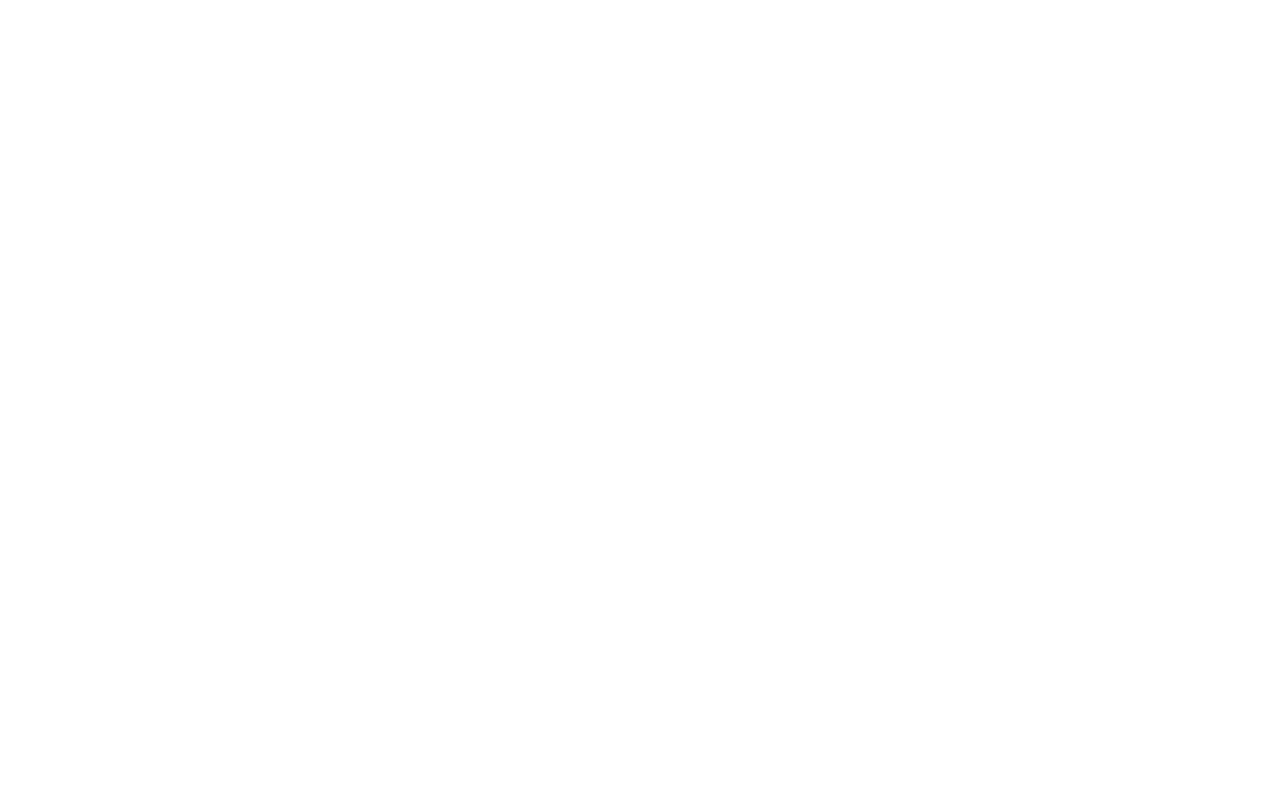
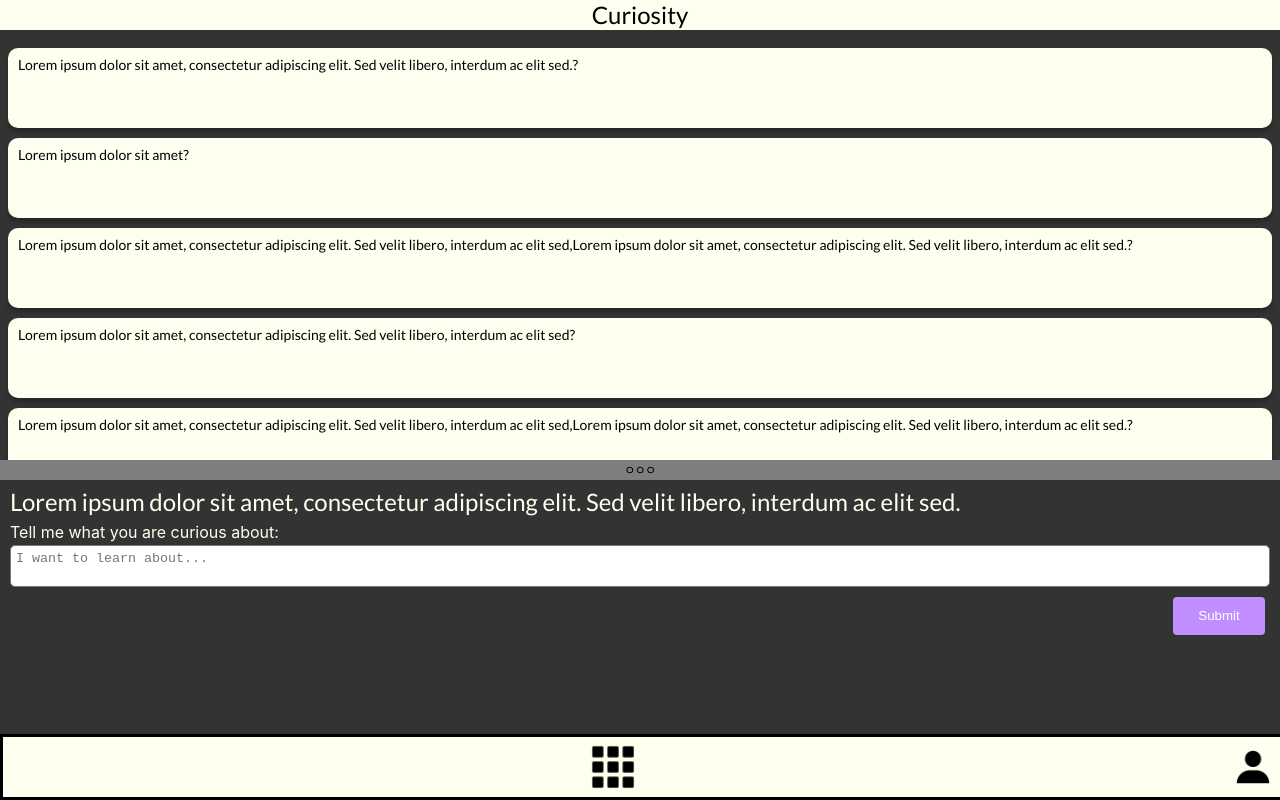
Before and after one commit to dscription/sophia-logger, a React (Create React App) app: page /curiosity in a window 1280 px wide. Built offline with nearby package versions, Linux system fonts and the light colour scheme.

Commit message:
adjust height of DotDotDot icon

```diff
--- a/src/compositions/Drawer/Drawer.jsx
+++ b/src/compositions/Drawer/Drawer.jsx
@@ -2,9 +2,9 @@ import styled from 'styled-components';
 import DotDotDot from '../../assets/icons/Dot_Dot_Dot.png';
 import { Button, Icon, Text } from '../../atoms';
 
-
 const Drawer = () => {
-  return ( <DrawerContainer>
+  return (
+    <DrawerContainer>
       <DrawerHandle>
         <Icon src={DotDotDot} alt="Drawer Handle Icon, three dots." />
       </DrawerHandle>
@@ -14,19 +14,20 @@ const Drawer = () => {
           libero, interdum ac elit sed.
         </Text>
         <Form>
-            <label htmlFor="curiosity">
-              Tell me what you are curious about:
-            </label>
+          <label htmlFor="curiosity">Tell me what you are curious about:</label>
           <TextArea
             id="curiosity"
             name="curiosity"
             placeholder="I want to learn about..."
           />
-            <Button size="small" style={{marginLeft: 'auto'}}>Submit</Button>
+          <Button size="small" style={{ marginLeft: 'auto' }}>
+            Submit
+          </Button>
         </Form>
       </DrawerBody>
-  </DrawerContainer> );
-}
+    </DrawerContainer>
+  );
+};
 
 export default Drawer;
 
@@ -35,9 +36,10 @@ display: flex;
   flex-direction: column;
   width: 100%;
   /* //!. Ensure drawer height is the height of its content, not fixed. */
-  height: 500px;
+  height: 600px;
   background: ${(props) => props.theme.colors.drawerBg};
-`
+  /* display: none; */
+`;
 
 const DrawerHandle = styled.div`
   height: 20px;
@@ -50,7 +52,7 @@ const DrawerHandle = styled.div`
 
 const DrawerBody = styled.div`
   display: flex;
-  height: auto;
+  /* height: auto; */
   flex-direction: column;
   padding: 10px 10px;
 `;
--- a/src/compositions/Layout/Layout.jsx
+++ b/src/compositions/Layout/Layout.jsx
@@ -31,6 +31,8 @@ const Main = styled.main`
   background: ${(props) => props.theme.colors.mainBg};
   padding: 8px;
   overflow: scroll;
+  /* height: 100%; */
+  flex-grow: 1;
 `;
 
 const Header = styled.header`
--- a/src/compositions/NavFooter/NavFooter.jsx
+++ b/src/compositions/NavFooter/NavFooter.jsx
@@ -1,6 +1,7 @@
 import styled from 'styled-components';
 import User_Icon from '../../assets/icons/User.png';
 import Squares_Icon from '../../assets/icons/Squares.png';
+import { Icon } from '../../atoms';
 
 const NavFooter = () => {
   return (
@@ -20,10 +21,6 @@ const NavFooter = () => {
 
 export default NavFooter;
 
-const Icon = styled.img`
-  height: 100%;
-`;
-
 const Nav = styled.nav`
   display: flex;
   justify-content: space-between;
@@ -33,5 +30,4 @@ const Nav = styled.nav`
   background: ${(props) => props.theme.colors.navBg};
   position: fixed;
   bottom: 0;
-
 `;
--- /dev/null
+++ b/src/data.js
@@ -0,0 +1,11 @@
+export const curiosities = [
+  {question: "Lorem ipsum dolor sit amet, consectetur adipiscing elit. Sed velit libero, interdum ac elit sed.?"},
+  {question: "Lorem ipsum dolor sit amet?"},
+  {question: "Lorem ipsum dolor sit amet, consectetur adipiscing elit. Sed velit libero, interdum ac elit sed,Lorem ipsum dolor sit amet, consectetur adipiscing elit. Sed velit libero, interdum ac elit sed.?"},
+  {question: "Lorem ipsum dolor sit amet, consectetur adipiscing elit. Sed velit libero, interdum ac elit sed?"},
+  {question: "Lorem ipsum dolor sit amet, consectetur adipiscing elit. Sed velit libero, interdum ac elit sed,Lorem ipsum dolor sit amet, consectetur adipiscing elit. Sed velit libero, interdum ac elit sed.?"},
+  {question: "Lorem ipsum dolor sit amet, consectetur adipiscing elit. Sed velit libero, interdum ac elit sed?"},
+  {question: "Lorem ipsum dolor sit amet, consectetur adipiscing elit. Sed velit libero, interdum ac elit sed,Lorem ipsum dolor sit amet, consectetur adipiscing elit. Sed velit libero, interdum ac elit sed.?"},
+  {question: "Lorem ipsum dolor sit amet, consectetur adipiscing elit. Sed velit libero, interdum ac elit sed?"},
+
+]
--- a/src/pages/App/App.jsx
+++ b/src/pages/App/App.jsx
@@ -5,10 +5,12 @@ import { Button, Card, Text } from '../../atoms';
 import { Route } from 'react-router-dom';
 import styled from 'styled-components';
 import Layout from '../../compositions/Layout/Layout';
+import Curiosity from '../Curiosity/Curiosity'
 
 function App() {
   return (
     <ThemeProvider theme={prototype}>
+    <Route exact path="/curiosity" render={() => <Curiosity />} />
       <Route
         exact
         path="/"
--- /dev/null
+++ b/src/pages/Curiosity/Curiosity.jsx
@@ -0,0 +1,19 @@
+import { Card } from '../../atoms';
+import Layout from '../../compositions/Layout/Layout';
+
+
+import { curiosities } from '../../data';
+
+const Curiosity = () => {
+  // todo: Make API call and getAll Curiosities, set to state.
+  // todo: Dont make another API call unless Curiosities have changed.
+  return (
+    <Layout title="Curiosity">
+      {curiosities.map((curiosity, idx) => (
+        <Card key={`curiosity${idx}`}>{curiosity.question}</Card>
+      ))}
+    </Layout>
+  );
+};
+
+export default Curiosity;
```
Also changed, not shown: src/assets/icons/Dot_Dot_Dot.png, src/assets/icons/Dot_Dot_Dot_Old.png (added). Lines whose indentation alone changed are shown as unchanged.
